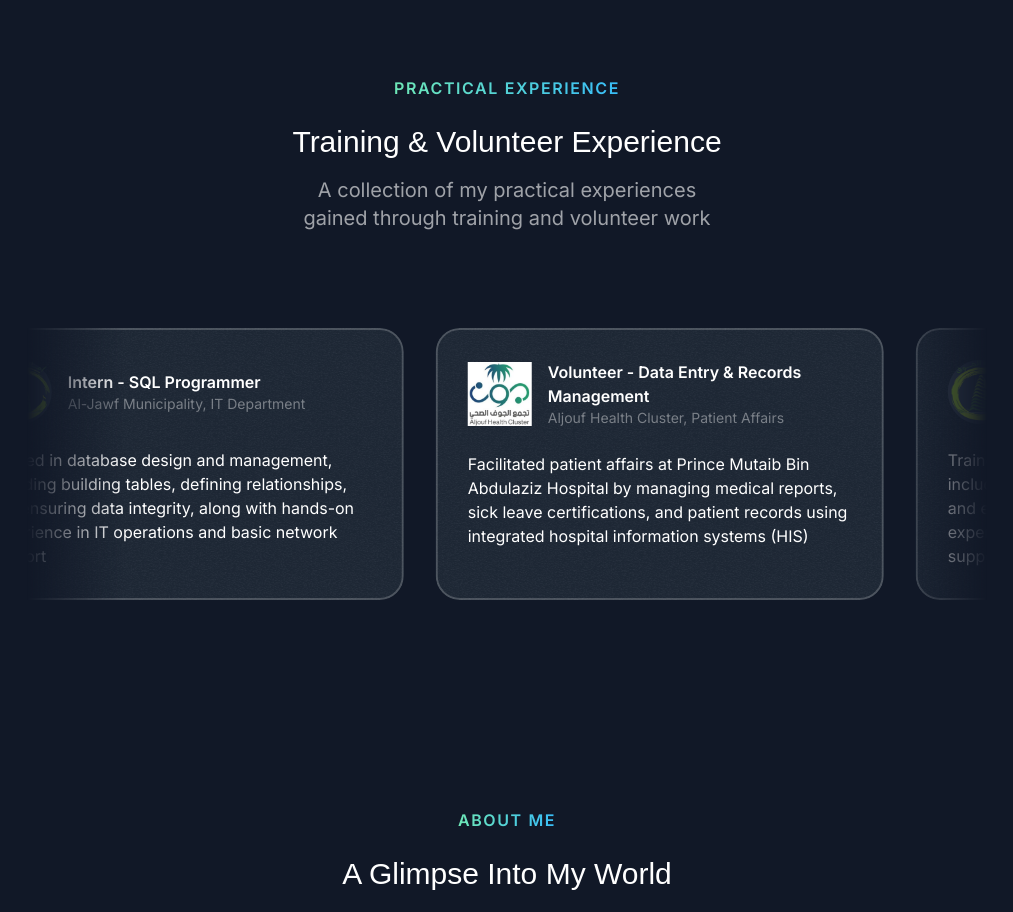
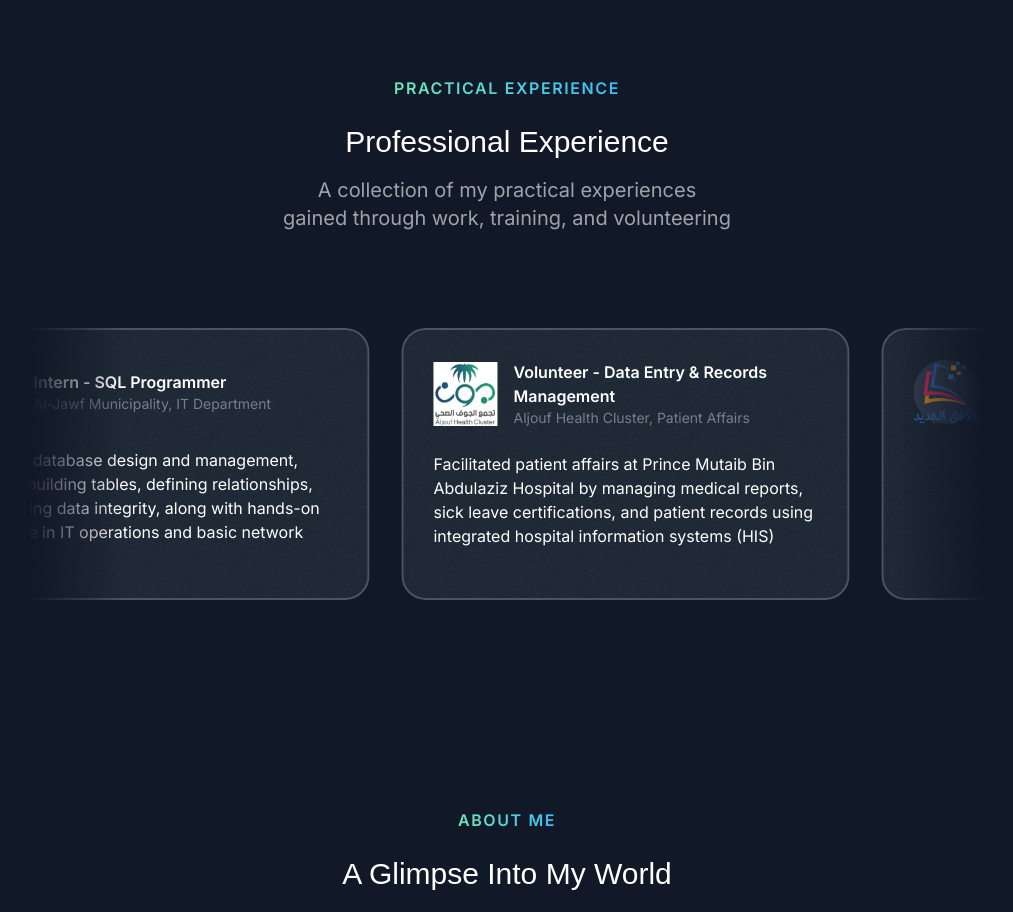
Before and after one commit to Hateeff/MyPortfolio, a Next.js app: page / in a window 1280 px wide. Shown: the part 3140-4052 px from the top of the page, without its empty margins (133-1146 px from the left). Built offline with nearby package versions, Linux system fonts and the light colour scheme; a web font is replaced by a local one.

Commit message:
update practical experience section

```diff
--- a/src/sections/Testimonials.tsx
+++ b/src/sections/Testimonials.tsx
@@ -1,6 +1,6 @@
 import memojiAvatar1 from "@/assets/images/AljoufM.png";
 import memojiAvatar2 from "@/assets/images/AljoufCluster.jpg";
-import memojiAvatar3 from "@/assets/images/Culture.png";
+import memojiAvatar3 from "@/assets/images/newH.png";
 import { SectionHeader } from "@/components/SectionHeader";
 import Image from "next/image";
 import grainImage from "@/assets/images/grain.jpg";
@@ -20,13 +20,19 @@ const testimonials = [
     text: "Facilitated patient affairs at Prince Mutaib Bin Abdulaziz Hospital by managing medical reports, sick leave certifications, and patient records using integrated hospital information systems (HIS)",
     avatar: memojiAvatar2,
   },
+    {
+    name: "Position - IT Trainer",
+    position: "New Horizon Institute, Training Department",
+    text: "",
+    avatar: memojiAvatar3,
+  },
 ];
 export const TestimonialsSection = () => {
   return (
   <div className="py-16 lg:py-24">
     <div className="container">
-    <SectionHeader eyebrow="Practical Experience" title="Training & Volunteer Experience"
-     description="A collection of my practical experiences gained through training and volunteer work"/>
+    <SectionHeader eyebrow="Practical Experience" title="Professional Experience"
+     description="A collection of my practical experiences gained through work, training, and volunteering"/>
 
     <div className="mt-12 lg:mt-20 flex overflow-x-clip [mask-image:linear-gradient(to_right,transparent,black_10%,black_90%,transparent)] py-4 -my-4">
       <div className="flex gap-8 pr-8 flex-none animate-move-left [animation-duration:90s] hover:[animation-play-state:paused]">
```
Also changed, not shown: src/assets/images/Culture.png (deleted), src/assets/images/newH.png (added).
